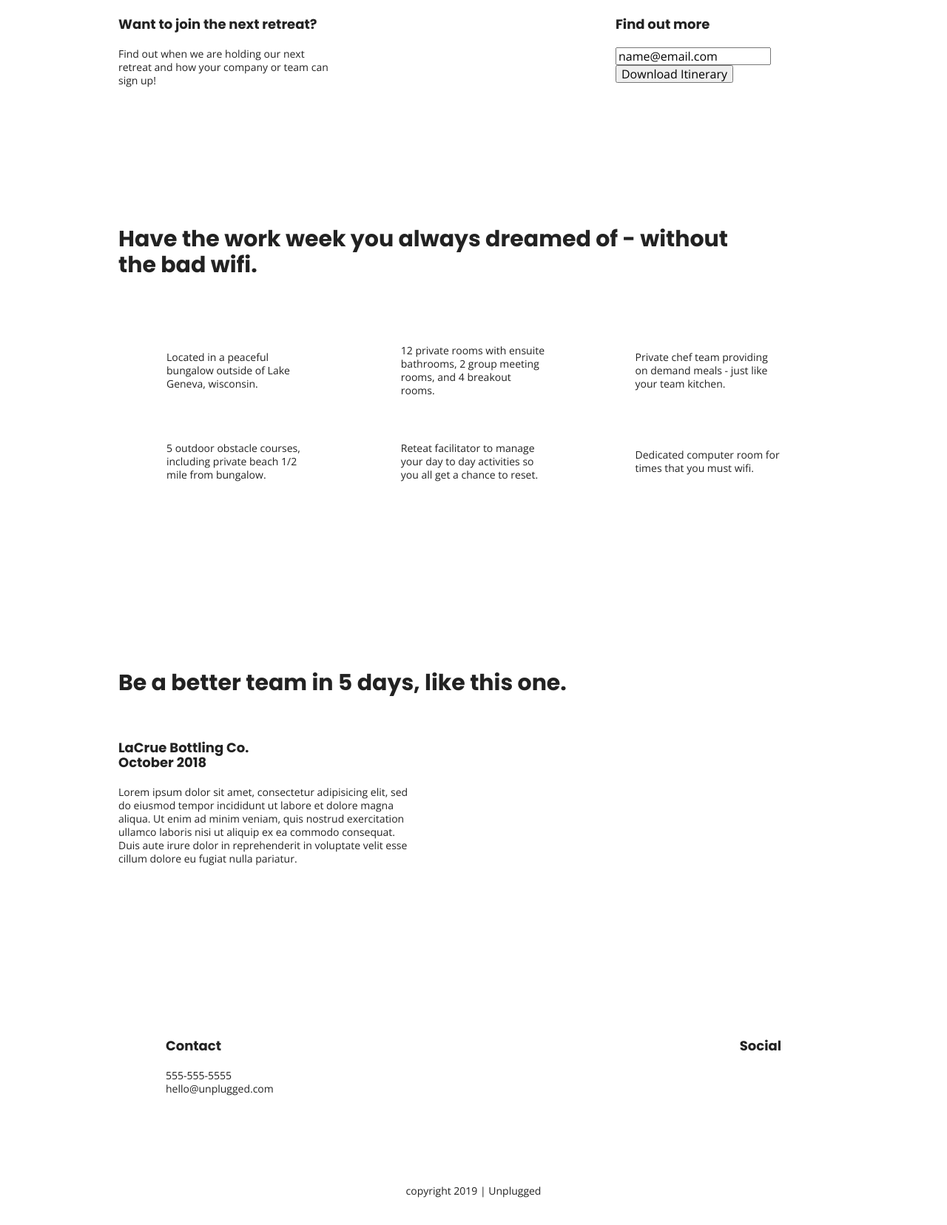
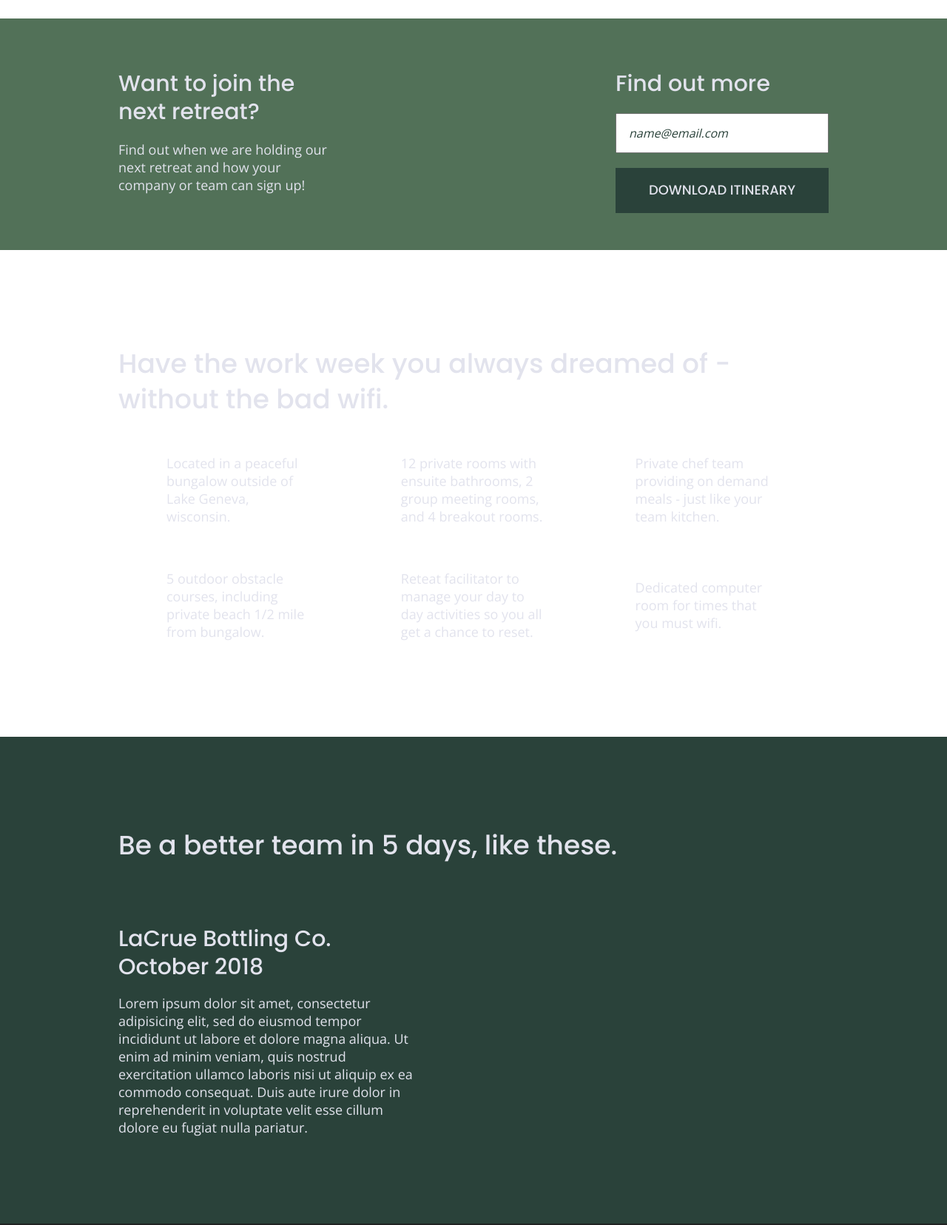
Before and after one commit to kpfulton1/unplugged-retreat, a website built with Parcel: page index.html in a window 1280 px wide. Shown: the part 444-2100 px from the top of the page at 74% size. Built offline with nearby package versions, Linux system fonts and the light colour scheme.

Commit message:
added remaining styles

```diff
--- a/css/main.css
+++ b/css/main.css
@@ -97,6 +97,7 @@ html {
 body {
   font-family: 'Open Sans', sans-serif;
   font-size: 1em;
+  color: #e2e3ed;
   text-align: left;
 }
 
@@ -113,6 +114,7 @@ a {
 h2 {
   font-family: 'Poppins', sans-serif;
   font-size: 1.875em;
+  font-weight: 500;
 }
 
 h3,
@@ -120,11 +122,13 @@ h4 {
   font-family: 'Poppins', sans-serif;
   margin: 20px 0;
   font-size: 1.125em;
+  font-weight: 500;
 }
 
 p {
     font-size: .875em;
     line-height: 1.285;
+
 }
 
 img {
@@ -151,6 +155,7 @@ footer {
   justify-content: center;
   align-items: center;
   flex-flow: row wrap;
+  background-color: #202322;
 }
 
                                 /* Header styles */
@@ -171,6 +176,7 @@ header .content-wrapper {
   width: 100%;
   height: 1px;
   margin: 10px 0 20px 0;
+  background: #3a3a3a;
 }
 
 header nav {
@@ -179,6 +185,9 @@ header nav {
   align-items: center;
   flex-flow: row wrap;
   width: 60%;
+  text-transform: uppercase;
+  font-size: 1.125em;
+  font-weight: 700;
   }
 
 header nav ul {
@@ -188,7 +197,7 @@ header nav ul {
 }
 
 header nav ul li {
-
+  font-size: 1.125em;
 }
 
 header nav ul li a {
@@ -198,6 +207,7 @@ header nav ul li a {
 
                                 /* Footer styles */
 footer {
+  text-align: center;
   flex-direction: column;
 }
 
@@ -245,18 +255,50 @@ main {
   flex-flow: row wrap;
 }
 
+.hero-area h1 {
+  font-size: 2.25em;
+  font-family: 'Poppins', Helvetica, Arial, sans-serif;
+  font-weight: 500;
+  line-height: 1.2;
+}
+
                                     /* Aside */
 
 
 aside {
+  background-color: #527158;
   display: flex;
   justify-content: center;
   align-items: center;
   flex-flow: row wrap;
+
 }
 
-aside .content-wrapper {
 
+aside .form {
+  margin-top: 30px;
+}
+
+input[type=text] {
+  box-sizing: border-box;
+  width: 100%;
+  color: #2a423a;
+  font-style: italic;
+  padding: 1em;
+}
+
+input[type=button] {
+  width: 100%;
+  padding: 20px 0;
+  margin-top: 20px;
+  background-color: #2a423a;
+  font-family: 'Poppins', Helvetica, Arial, sans-serif;
+  font-weight: 500;
+  font-size: 1.125em;
+  color: #e2e3ed;
+  border: none;
+  text-align: center;
+  text-transform: uppercase;
 }
 
                                   /* Features */
@@ -287,17 +329,19 @@ aside .content-wrapper {
 
 .features p {
   margin: 0;
-}
+  }
                                 /* Reviews */
 
 .reviews {
   display: flex;
   justify-content: center;
   flex-flow: row wrap;
+  background-color: #2a423a;
 }
 
 .reviews h2 {
   margin-bottom: 40px;
+  line-height: 1;
 }
 
 .reviews h3 {
@@ -313,6 +357,7 @@ aside .content-wrapper {
   justify-content: center;
   align-items: center;
   flex-flow: row wrap;
+  background-color: #527158;
 }
 
 
@@ -321,6 +366,7 @@ aside .content-wrapper {
   justify-content: center;
   align-items: center;
   flex-flow: row wrap;
+  background-color: #2a423a;
 }
 
 .contact-content p {
@@ -334,6 +380,7 @@ aside .content-wrapper {
   justify-content: center;
   align-items: center;
   flex-flow: row wrap;
+  background-color: #527158;
 }
 
 .faq .content-wrapper {
@@ -346,12 +393,16 @@ aside .content-wrapper {
 
 .faq h2 {
   margin-bottom: 40px;
+  line-height: 1;
 }
 
 .faq-content {
   margin-bottom: 50px;
 }
 
+.faq-content h4 {
+  line-height: 1.333;
+}
 /* ==========================================================================
    Helper classes
    ========================================================================== */
@@ -447,6 +498,15 @@ aside .content-wrapper {
       margin: 100px 0;
   }
 
+  h2 {
+    font-size: 2.25em;
+    line-height: 1.333;
+  }
+
+  h3 {
+    font-size: 1.5em;
+    line-height: 1.25;
+  }
                           /* Header */
 
   header {
@@ -458,6 +518,10 @@ aside .content-wrapper {
   header .content-wrapper {
     width:100%;
     justify-content: space-between;
+  }
+
+  header figure {
+    width: 30%;
   }
 
   header nav {
@@ -475,6 +539,12 @@ aside .content-wrapper {
 
                         /*Hero Area*/
 
+.hero-area h1 {
+  font-size: 3em;
+  line-height: 1;
+  margin: 0;
+}
+
                          /*Aside*/
 
   aside .content-wrapper {
@@ -491,6 +561,10 @@ aside .content-wrapper {
   }
 
                         /*Features*/
+
+.features h2 {
+  margin-bottom: 20px;
+}
 
 .features article {
   display: flex;
@@ -512,8 +586,17 @@ aside .content-wrapper {
 
 }
 
+.reviews h2 {
+  width: 85%;
+}
+
 .reviews article div {
   width:49%;
+}
+
+.reviews h3 {
+  width: 75%;
+  margin: 0;
 }
 
                     /*Footer*/
@@ -523,14 +606,24 @@ footer .content-wrapper {
   margin: 100px 0;
 }
 
-.footer-content {
+footer .footer-content {
   display: flex;
   justify-content: space-between;
-  align-items: start;
+  align-items: center;
+  flex-direction: row;
 }
 
 footer .contact {
   margin-bottom: 0;
+}
+
+footer h4 {
+  font-size: 1.5em;
+  margin-bottom: 40px;
+}
+
+footer p {
+  line-height: 1.285;
 }
 
 footer .copyright {
@@ -558,7 +651,10 @@ footer .copyright {
   display: flex;
   justify-content: space-between;
   align-items: flex-start;
+}
 
+.contact-content h4 {
+  font-size: 1.5em;
 }
 
 /*============================FAQ Page =====================================*/
@@ -575,6 +671,12 @@ footer .copyright {
 .faq h2 {
   width: 100%;
 }
+
+.faq h4,
+.faq p {
+  font-size: .875em;
+  line-height: 1.125;
+}
 }
 
 @media only screen and (min-width: 1200px) {
@@ -588,9 +690,23 @@ header {
   max-width: 960px;
 }
 
+h2 {
+  font-size: 2.25em;
+}
+
+h3,
+h4 {
+  font-size: 1.875em;
+}
+
+p {
+  font-size: 1.125em;
+  line-height: 1.333;
+}
                                 /*Hero Area*/
 
 .hero-area h1 {
+  font-size: 3.75em;
   width: 60%;
 }
                                 /*Aside*/
@@ -602,6 +718,10 @@ aside .content-wrapper {
 aside .content-wrapper .form-description,
 aside .content-wrapper .form {
   width: 30%;
+}
+
+.form-description p {
+  font-size: 1.125em;
 }
                                /*Features*/
 
@@ -616,8 +736,16 @@ aside .content-wrapper .form {
 
                                 /*Reviews*/
 
+.reviews h2 {
+  padding-bottom: 50px;
+}
+
 .reviews article div {
   width:42%
+}
+
+footer h4 {
+  font-size: 1.875em;
 }
 
 /*===========================================================================
@@ -627,6 +755,11 @@ aside .content-wrapper .form {
 .mission h2,
 .contact-section .content-wrapper h2 {
   width:95%;
+  font-size: 3em;
+}
+
+.content-wrapper h4 {
+  font-size: 1.875em;
 }
 
 /*===========================================================================
@@ -636,7 +769,13 @@ aside .content-wrapper .form {
 .faq h2 {
   width: 100%;
 }
+.faq h4,
+.faq p {
+  font-size: 1.125em;
+  line-height: 1;
 }
+}
+
 /* ==========================================================================
    Print styles.
    Inlined to avoid the additional HTTP request:
--- a/index.html
+++ b/index.html
@@ -103,7 +103,7 @@
 
     <section class="reviews">
         <div class="content-wrapper">
-          <h2>Be a better team in 5 days, like this one.</h2>
+          <h2>Be a better team in 5 days, like these.</h2>
           <article>
           <div class="reviews-content">
             <h3>LaCrue Bottling Co. October 2018</h3>
```
Also changed, not shown: 1 other file.
